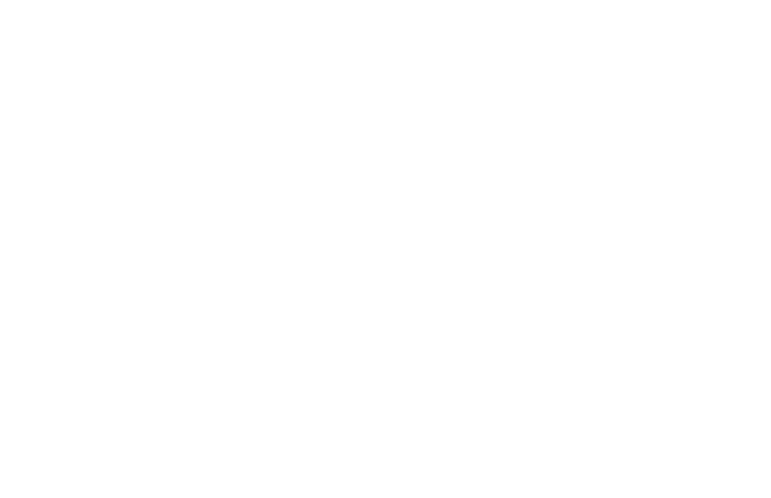
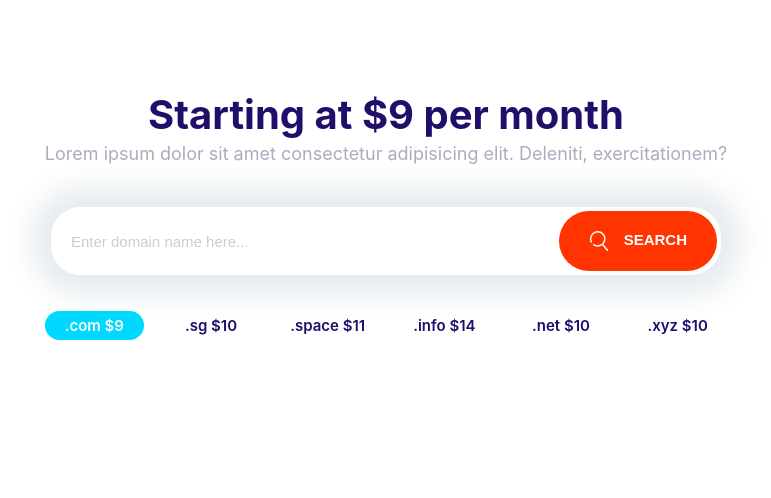
Before and after one commit to abiabisheak/Moshify, a plain HTML site: page source.html in a window 1280 px wide. Shown: the whole page, without its empty margins (254-1025 px from the left). Drawn offline with Linux system fonts and the light colour scheme.

Commit message:
Built the block-domain component

```diff
--- a/source.html
+++ b/source.html
@@ -7,6 +7,31 @@
     <title>Document</title>
 </head>
     <body>
+      <section class="block container block-domain">
+        <header class="block__header">
+          <h2>Starting at $9 per month</h2>
+          <p>
+            Lorem ipsum dolor sit amet consectetur adipisicing elit. Deleniti,
+            exercitationem?
+          </p>
+        </header>
+        <div class="input-group">
+          <input type="text" class="input" placeholder="Enter domain name here..." />
+          <button class="btn btn--accent">
+            <svg class="icon icon--white">
+              <use xlink:href="images/sprite.svg#search"></use></svg>
+              Search
+          </button>
+        </div>
+        <ul class="list block-domain__prices">
+          <li><span class="badge badge--secondary">.com $9</span></li>
+          <li>.sg $10</li>
+          <li>.space $11</li>
+          <li>.info $14</li>
+          <li>.net $10</li>
+          <li>.xyz $10</li>
+        </ul>
+      </section>
 
 
 
```
Also changed, not shown: components/block-domain.html (added, +25 -0 lines).
